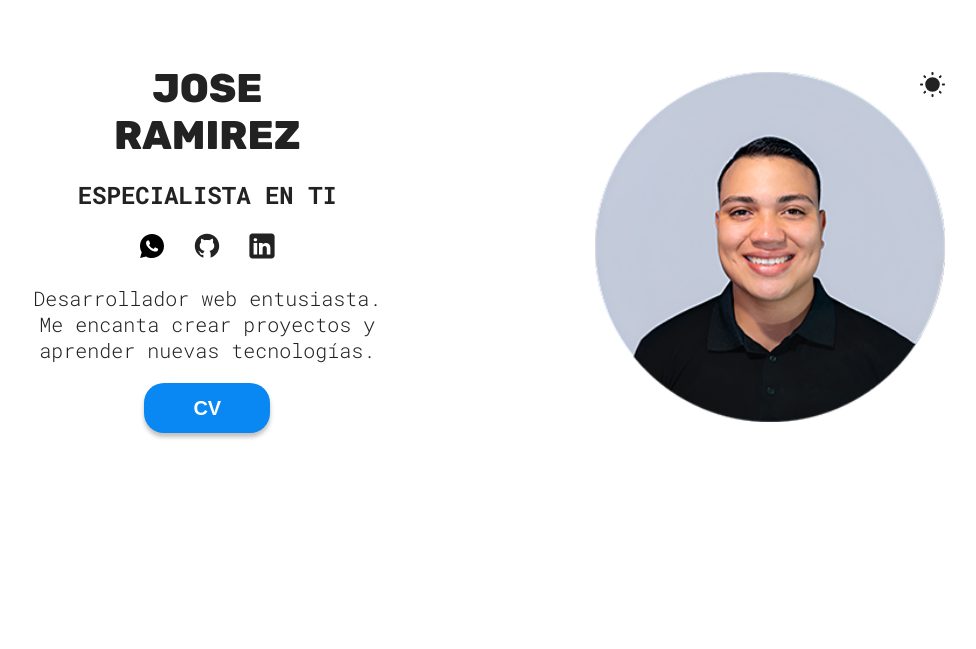
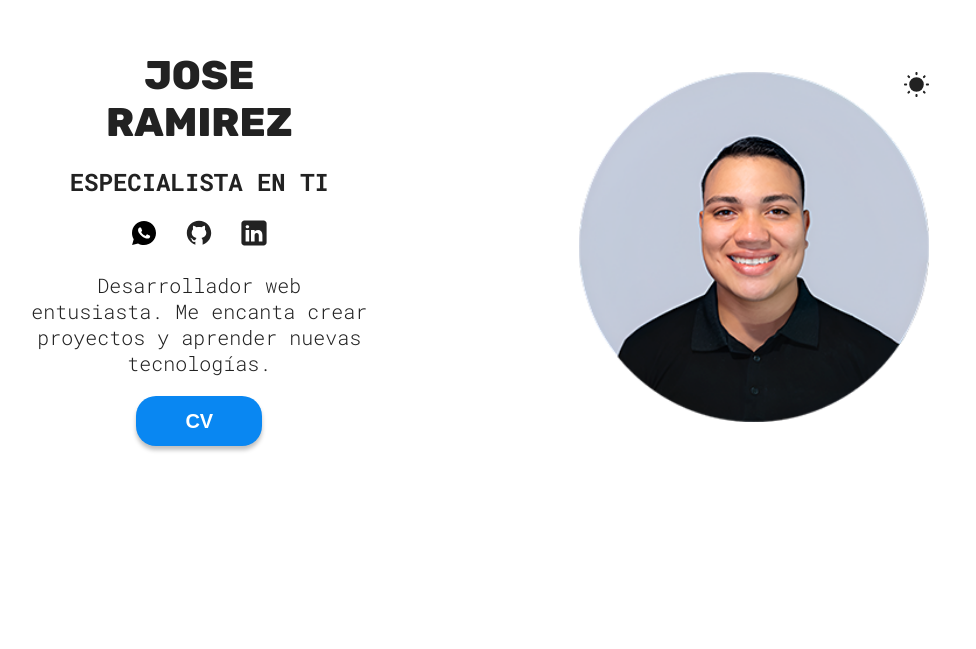
Before and after one commit to JoseTruko/jose-miguel, a React (Vite) app: page / in a window 1280 px wide. Shown: the part 151-800 px from the top of the page, without its empty margins (160-1136 px from the left). Built offline with nearby package versions, Linux system fonts and the light colour scheme.

Commit message:
Descripcion

```diff
--- a/src/Componets/Hero/HeroStyles.module.css
+++ b/src/Componets/Hero/HeroStyles.module.css
@@ -68,7 +68,7 @@
 }
 
 .description {
-  max-width: 24pc;
+  max-width: 28ch;
 }
 
 .info {
```
